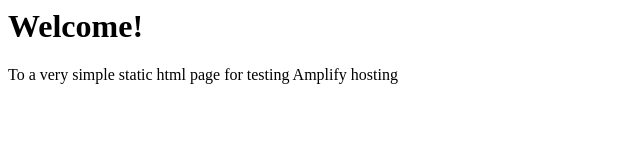
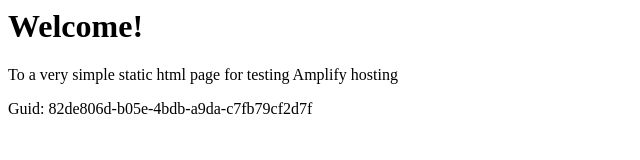
Before and after one commit to aws-aemilia-yul/Github-PR-Commit-Integration-Test-DoNotTouch-Gith-OKSLNVO2-v1-prod-ca-central-1, a website: page src/index.html in a window 1280 px wide. Shown: the whole page, without its empty margins (0-640 px from the left). Drawn offline with Linux system fonts and the light colour scheme.

Commit message:
commit from integ tests

```diff
--- a/src/index.html
+++ b/src/index.html
@@ -1,3 +1,5 @@
+
+
 <html lang="en">
 
 <head>
@@ -10,6 +12,6 @@
 <body>
     <h1>Welcome!</h1>
     <p>To a very simple static html page for testing Amplify hosting</p>
-</body>
+    <p>Guid: 82de806d-b05e-4bdb-a9da-c7fb79cf2d7f</p></body>
 
 </html>
```
